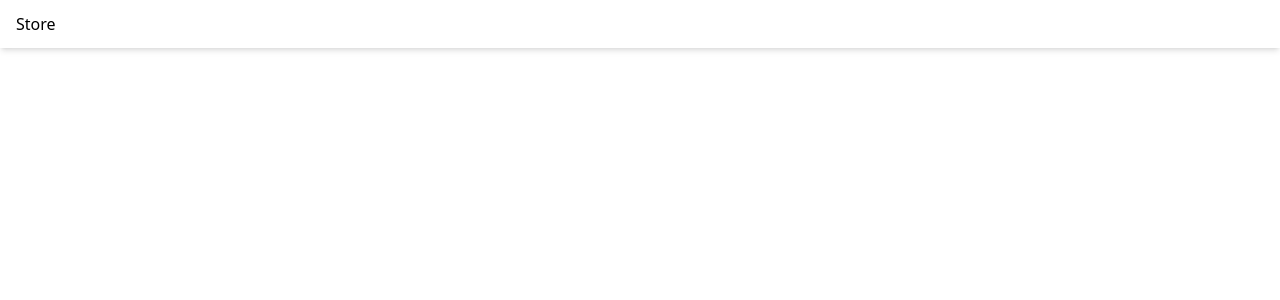
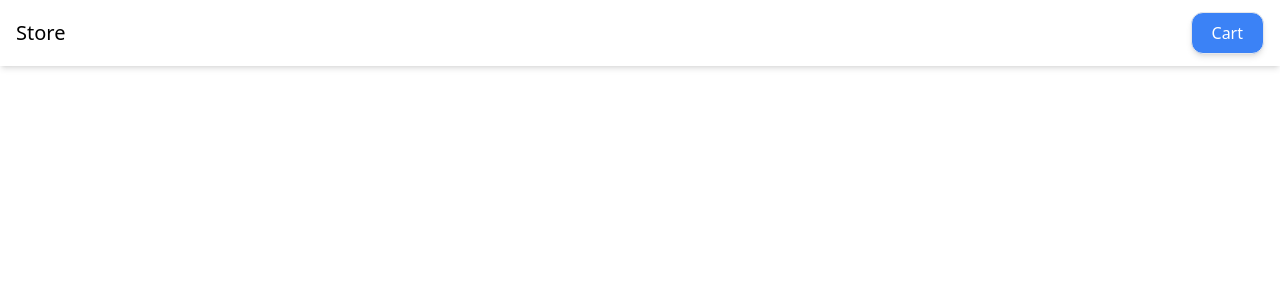
Before and after one commit to IrynaBondarenko7/angular-store, an Angular app: page / in a window 1280 px wide. Shown: the top 300 px of the page. Built offline with nearby package versions, Linux system fonts and the light colour scheme.

Commit message:
created primary-button component

```diff
--- a/src/app/components/header/header.component.ts
+++ b/src/app/components/header/header.component.ts
@@ -1,13 +1,21 @@
 import { Component, signal } from '@angular/core';
+import { PrimaryButtonComponent } from '../primary-button/primary-button.component';
 
 @Component({
   selector: 'app-header',
-  imports: [],
+  imports: [PrimaryButtonComponent],
   template: `
-    <header class="ng-slate-100 px-4 py-3 shadow-md">
-      <span>Store</span>
+    <header
+      class="ng-slate-100 px-4 py-3 shadow-md flex justify-between items-center"
+    >
+      <span class="text-xl">Store</span>
+      <app-primary-button label="Cart" (btnClicked)="showButtonClicked()" />
     </header>
   `,
   styles: ``,
 })
-export class HeaderComponent {}
+export class HeaderComponent {
+  showButtonClicked() {
+    console.log('click');
+  }
+}
--- /dev/null
+++ b/src/app/components/primary-button/primary-button.component.ts
@@ -0,0 +1,24 @@
+import { Component, input, output } from '@angular/core';
+
+@Component({
+  selector: 'app-primary-button',
+  imports: [],
+  template: `
+    <button
+      class="bg-blue-500 text-white w-full border px-5 py-2 rounded-xl shadow-md opacity-100 hover:opacity-90 transition-all duration-300"
+      (click)="handleButtonClick()"
+    >
+      {{ label() }}
+    </button>
+  `,
+  styles: ``,
+})
+export class PrimaryButtonComponent {
+  label = input('');
+
+  btnClicked = output();
+
+  handleButtonClick() {
+    this.btnClicked.emit();
+  }
+}
```
